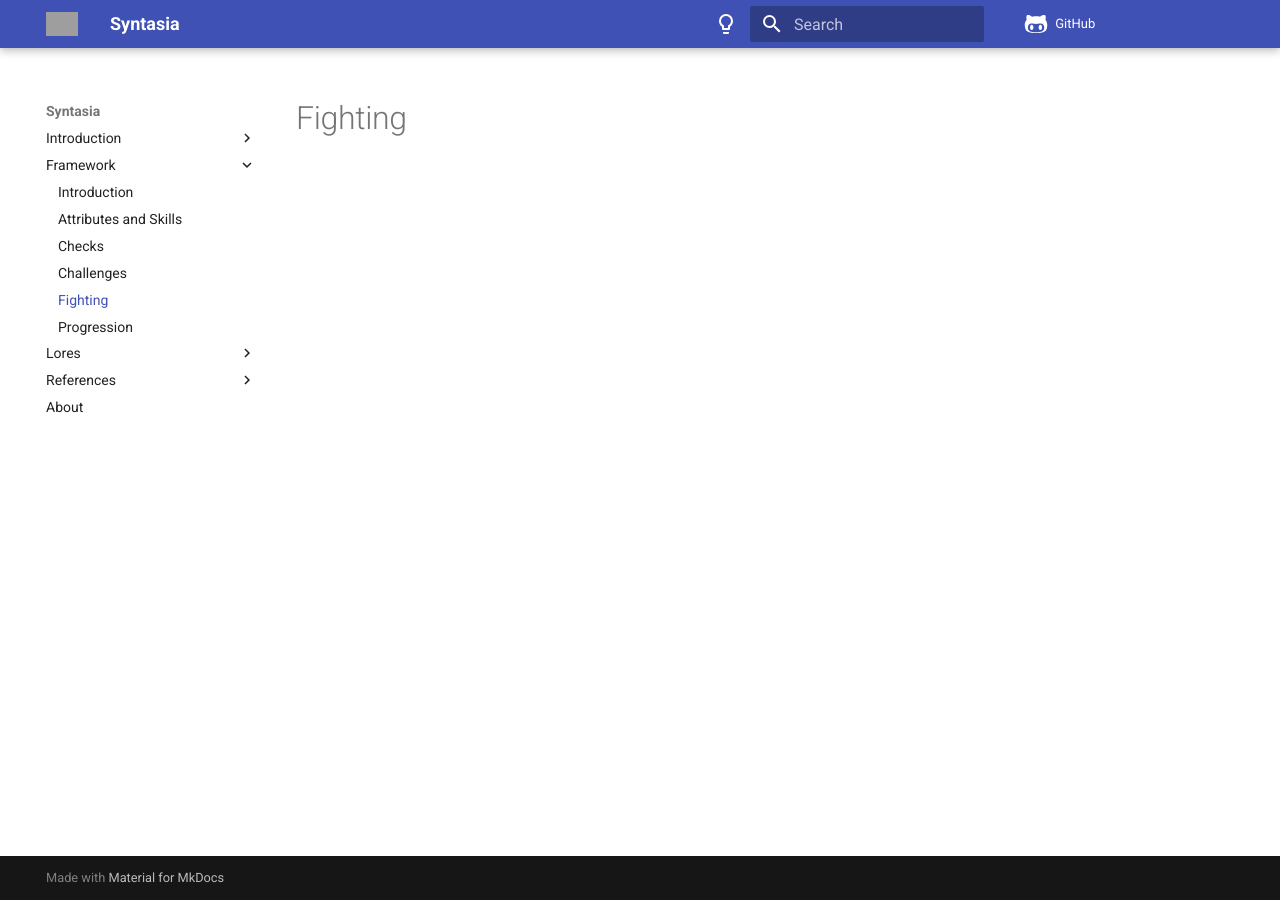
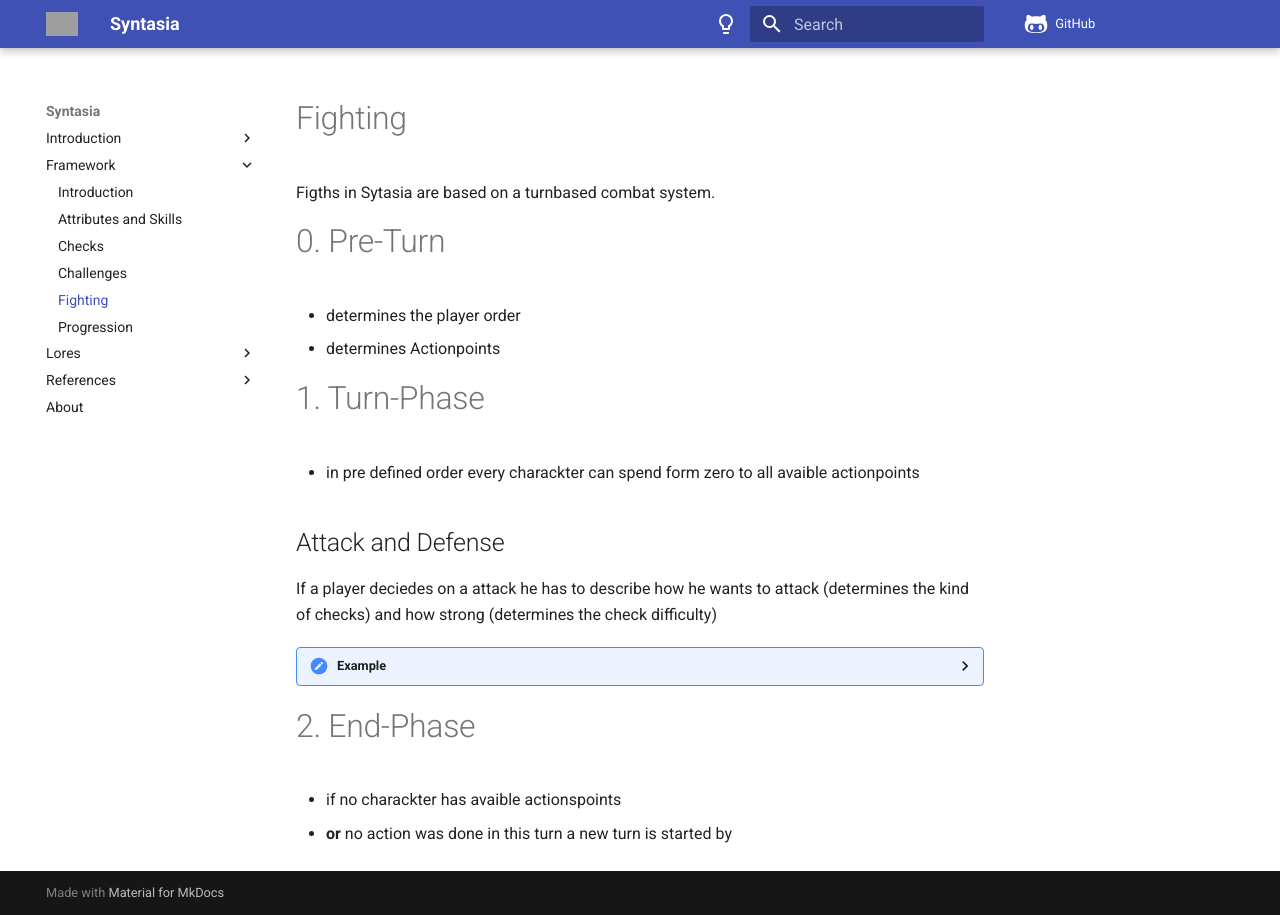
Before and after one commit to willi-z/Syntasia, an MkDocs documentation site: the page built from docs/framework/fighting.md, in a window 1280 px wide. Built offline with MkDocs 1.6.1 and Material for MkDocs 9.7.7, drawn with Linux system fonts in a browser that asks for light colours; comment, search, counter and statistics services are not loaded; grey boxes are pictures that could not be loaded.

Commit message:
correction

```diff
--- a/docs/framework/fighting.md
+++ b/docs/framework/fighting.md
@@ -1 +1,22 @@
 # Fighting
+
+Figths in Sytasia are based on a turnbased combat system.
+
+# 0. Pre-Turn
+- determines the player order
+- determines Actionpoints
+
+# 1. Turn-Phase
+- in pre defined order every charackter can spend form zero to all avaible actionpoints
+
+## Attack and Defense
+
+If a player deciedes on a attack he has to describe how he wants to attack (determines the kind of checks) and how strong (determines the check difficulty)
+
+??? "Example"
+    A warrior wants to roll behind the enemy and makes a strong hit with his sword.
+
+# 2. End-Phase
+- if no charackter has avaible actionspoints
+- **or** no action was done in this turn
+a new turn is started by
```
Also changed, not shown: docs/framework/attributes_and_skills.md (+4 -2 lines).
